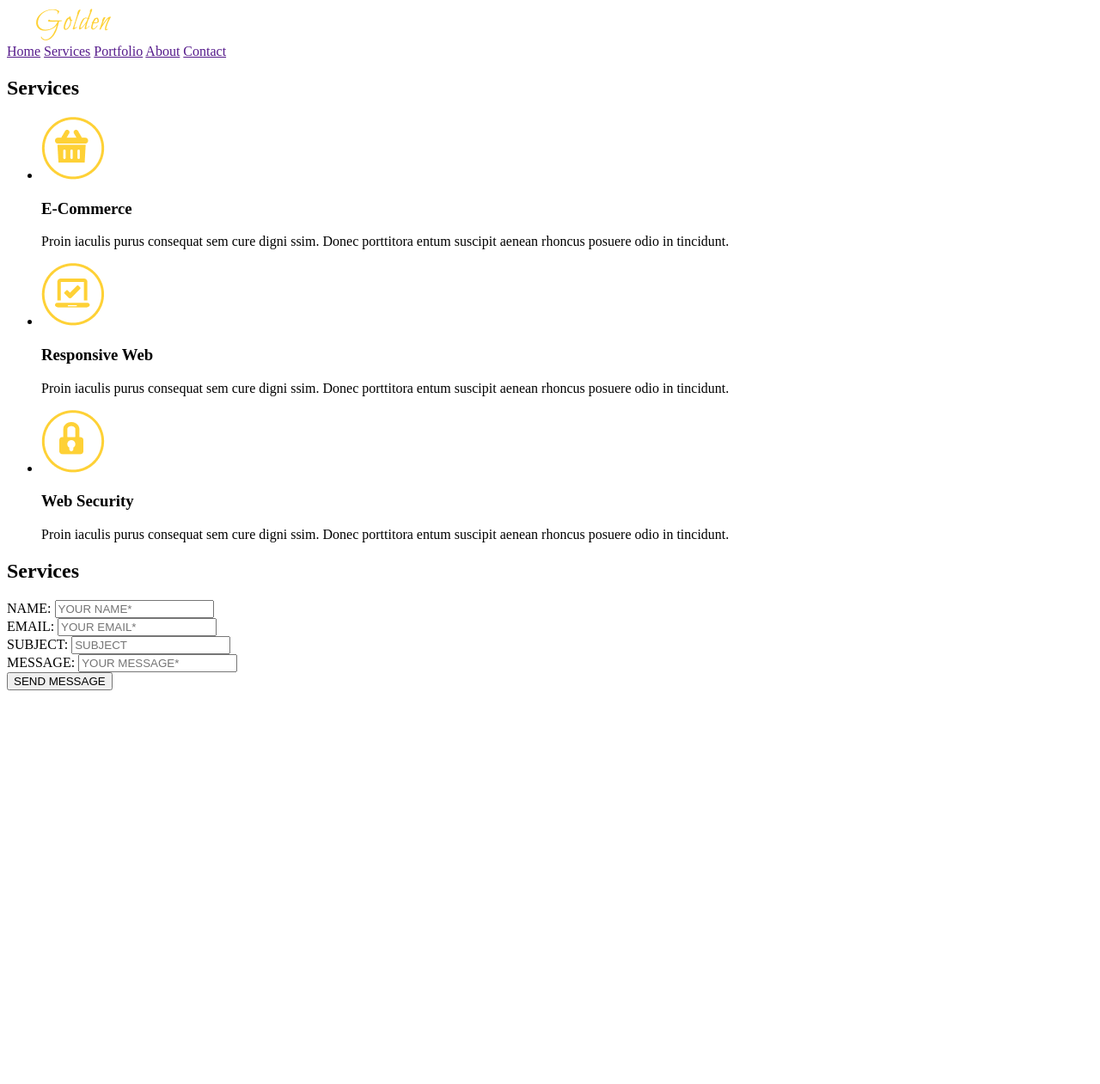
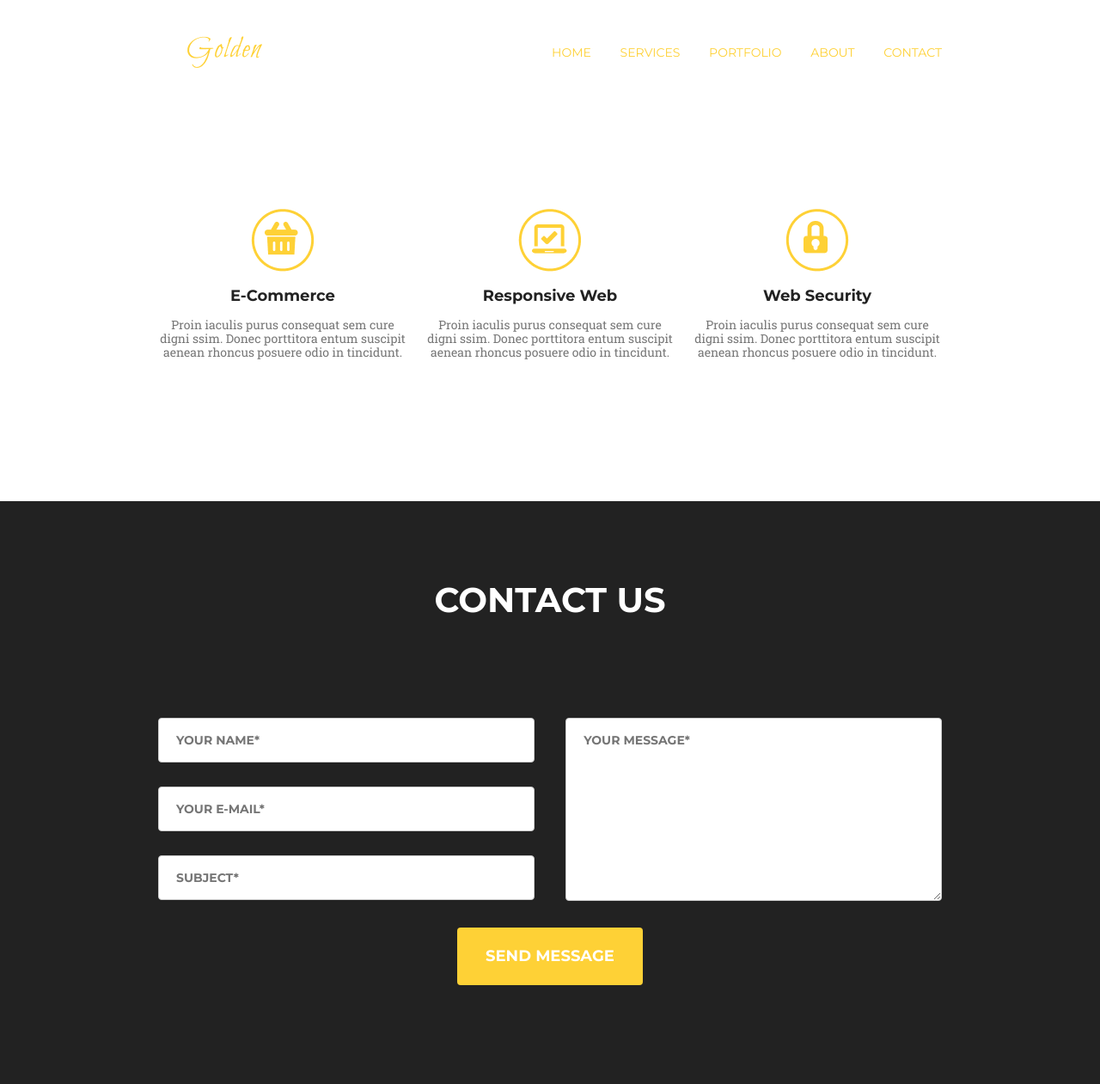
Before and after one commit to andriqwl/Golden, a plain HTML site: page index.html in a window 1280 px wide. Shown: the whole page at 86% size. Before the commit the page ends 811 px from the top, so only its background shows below. Drawn offline with nearby package versions, Linux system fonts and the light colour scheme.

Commit message:
the site is finished

```diff
--- /dev/null
+++ b/CSS/styles.css
@@ -0,0 +1,129 @@
+:root{
+    --accent-yellow: #FED136;
+    --title-color: #222;
+    --text-color: #777;
+    --light-text: #BBB;
+}
+*{
+    box-sizing: border-box;
+    padding: 0;
+    margin: 0;
+}
+body{
+    font-family: "Montserrat", sans-serif;
+    font-size: 14px;
+    color: var(--title-color);
+}
+ul{
+    list-style: none;
+    padding: 0px;
+    margin: 0px;
+}
+a{
+    text-decoration: none;
+}
+ul{
+    list-style: none;
+    padding: 0;
+    margin: 0;
+}
+.container{
+    width: 942px;
+    margin: 0 auto;
+    padding: 0 15px;
+}
+.header-container{
+    display: flex;
+    justify-content: space-between;
+    align-items: center;
+    padding: 40px 15px;
+}
+.navigation-link:not(:last-child){
+    margin-right: 30px;
+}
+.services-list{
+    display: flex;
+    justify-content: space-between;
+}
+.services-item{
+    width: 290px;
+    text-align: center;
+}
+.contact{
+    background-color: var(--title-color);
+}
+.contact-form-left{
+    display: flex;
+    flex-direction: column;
+}
+.contact-form-wrap{
+    display: flex;
+    justify-content: space-between;
+}
+.contact-form-left,
+.contact-form-right
+{
+    width: 48%;
+}
+.contact-form-input{
+    width: 100%;
+    padding: 17px 20px;
+    text-transform: uppercase;
+    font-size: 14px;
+    font-weight: bold;
+    color: var(--light-text);
+    border: 1px solid #ccc;
+    border-radius: 4px;
+}
+.contact-form-left .contact-form-input:not(:last-child){
+    margin-bottom: 28px;
+}
+.contact-form-textarea{
+    height: 213px;
+}
+.contact-form-btn{
+    font-size: 18px;
+    color: white;
+    font-weight: bold;
+    text-transform: uppercase;
+    padding: 23px 33px;
+    background-color: var(--accent-yellow);
+    display: block;
+    border: 0;
+    border-radius: 4px;
+    margin: 0 auto;
+    margin-top: 28px;
+}
+.contact-title, .services-title{
+    text-align: center;
+    color: white;
+    text-transform: uppercase;
+    font-size: 40px;
+    margin-top: 0;
+}
+.services-list{
+    color: var(--title-color);
+    margin-bottom: 90px;
+}
+.contact{
+    padding: 92px 0 115px;
+}
+.services{
+    padding: 75px 0;
+}
+.navigation-link{
+    text-transform: uppercase;
+    color: var(--accent-yellow);
+}
+.services-item-title{
+    margin-top: 15px;
+    margin-bottom: 15px;
+    font-size: 18px;
+}
+.services-item-text{
+    font-family: 'Roboto Slab', serif;
+    color: var(--text-color);
+}
+.contact-title{
+    margin-bottom: 114px;
+}
--- a/index.html
+++ b/index.html
@@ -1,67 +1,82 @@
 <!DOCTYPE html>
 <html lang="en">
+
 <head>
     <meta charset="UTF-8">
     <meta name="viewport" content="width=device-width, initial-scale=1.0">
     <title>Document</title>
+    <link rel="stylesheet" href="https://necolas.github.io/normalize.css/8.0.1/normalize.css">
+    <link rel="preconnect" href="https://fonts.googleapis.com">
+    <link rel="preconnect" href="https://fonts.gstatic.com" crossorigin>
+    <link
+        href="https://fonts.googleapis.com/css2?family=Montserrat:ital,wght@0,100..900;1,100..900&family=Roboto+Slab:wght@100..900&display=swap"
+        rel="stylesheet">
+    <link rel="stylesheet" href="CSS/styles.css">
 </head>
+
 <body>
-    <header>
-        <a href="#">
-            <img src="./img/Logo.png" alt="logo">
+    <header class="header">
+        <div class="container header-container">
+            <a class="header-logo" href="#">
+                <img class="header-img" src="./img/Logo.png" alt="logo">
             </a>
             <!-- nav>a*5 -->
-        <nav>
-            <a href="">Home</a>
-            <a href="">Services</a>
-            <a href="">Portfolio</a>
-            <a href="">About</a>
-            <a href="">Contact</a>
+            <nav class="navigation">
+                <a class="navigation-link" href="">Home</a>
+                <a class="navigation-link" href="">Services</a>
+                <a class="navigation-link" href="">Portfolio</a>
+                <a class="navigation-link" href="">About</a>
+                <a class="navigation-link" href="">Contact</a>
             </nav>
+        </div>
     </header>
+
     <main>
-        <section>
-            <h2>Services</h2>
-            <ul>
-                <li>
-                    <img src="./img/Group 1.png" alt="">
-                    <h3>E-Commerce</h3>
-                    <p>Proin iaculis purus consequat sem cure digni ssim. Donec porttitora entum suscipit aenean rhoncus posuere odio in tincidunt.</p>
+        <section class="services">
+            <div class="container">
+                <h2 class="services-title">Services</h2>
+                <ul class="services-list">
+                    <li class="services-item">
+                        <img class="services-item-img" src="./img/Group 1.png" alt="">
+                        <h3 class="services-item-title">E-Commerce</h3>
+                        <p class="services-item-text">Proin iaculis purus consequat sem cure digni ssim. Donec
+                            porttitora entum suscipit aenean rhoncus posuere odio in tincidunt.</p>
                     </li>
-                <li>
-                    <img src="./img/Group 2.png" alt="">
-                    <h3>Responsive Web</h3>
-                    <p>Proin iaculis purus consequat sem cure digni ssim. Donec porttitora entum suscipit aenean rhoncus posuere odio in tincidunt.</p>
+                    <li class="services-item">
+                        <img class="services-item-img" src="./img/Group 2.png" alt="">
+                        <h3 class="services-item-title">Responsive Web</h3>
+                        <p class="services-item-text">Proin iaculis purus consequat sem cure digni ssim. Donec
+                            porttitora entum suscipit aenean rhoncus posuere odio in tincidunt.</p>
                     </li>
-                <li>
-                    <img src="./img/Group 3.png" alt="">
-                    <h3>Web Security</h3>
-                    <p>Proin iaculis purus consequat sem cure digni ssim. Donec porttitora entum suscipit aenean rhoncus posuere odio in tincidunt.</p>
+                    <li class="services-item">
+                        <img class="services-item-img" src="./img/Group 3.png" alt="">
+                        <h3 class="services-item-title">Web Security</h3>
+                        <p class="services-item-text">Proin iaculis purus consequat sem cure digni ssim. Donec
+                            porttitora entum suscipit aenean rhoncus posuere odio in tincidunt.</p>
                     </li>
                 </ul>
+            </div>
         </section>
+        <section class="contact">
+            <div class="container">
+                <h2 class="contact-title">Contact us</h2>
 
-        <section>
-            <h2>Services</h2>
-
-            <form action="">
-                <div>
-                    <label for="firstname">NAME:</label>
-                    <input type="text" id="firstname" required placeholder="YOUR NAME*"><br>
-
-                    <label for="email">EMAIL:</label>
-                    <input type="email" id="email" required placeholder="YOUR EMAIL*"><br>
-
-                    <label for="subject">SUBJECT:</label>
-                    <input type="text" id="subject" placeholder="SUBJECT"><br>
+                <form class="contact-form">
+                    <div class="contact-form-wrap">
+                        <div class="contact-form-left">
+                            <input class="contact-form-input" placeholder="your name*" type="text" id="firstname" name="name" required>
+                            <input class="contact-form-input" placeholder="your e-mail*" type="email" id="email" name="email" required>
+                            <input class="contact-form-input" placeholder="subject*" type="text" id="subject" name="subject" required>
                         </div>
-                <div>
-                    <label for="comment">MESSAGE:</label>
-                    <input type="textarea" id="comment" placeholder="YOUR MESSAGE*"><br>
+                        <div class="contact-form-right">
+                            <textarea class="contact-form-input contact-form-textarea" placeholder="Your message*" type="textarea" id="message" name="message" rows="4" cols="50" required></textarea>
                         </div>
-                <button type="submit">SEND MESSAGE</button>
+                    </div>
+                    <button class="contact-form-btn" type="submit">Send Message</button>
                 </form>
+            </div>
         </section>
     </main>
 </body>
+
 </html>
```
Lines whose indentation alone changed are shown as unchanged.
